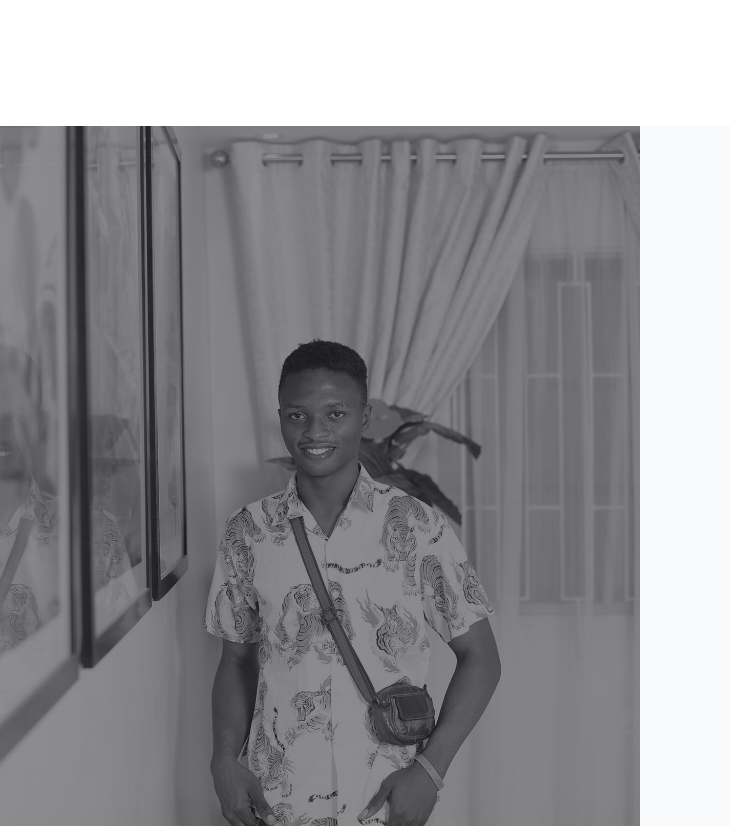
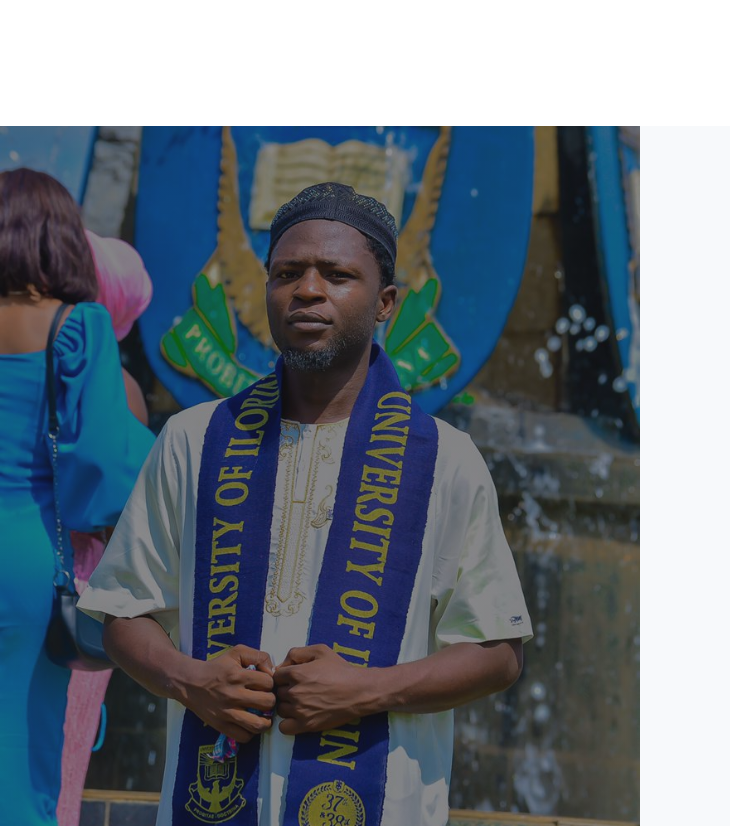
Before and after one commit to Khoykareem/khoykareem.github.io, a plain HTML site: page index.html in a window 1280 px wide. Shown: the part 2200-3028 px from the top of the page, 0-730 px from the left. Drawn offline with nearby package versions, Linux system fonts and the light colour scheme.

Commit message:
Update styles.css

```diff
--- a/css/styles.css
+++ b/css/styles.css
@@ -620,7 +620,7 @@ input[type='checkbox'] {
 /*******************/
 .split .area-1 {
 	height: 430px;
-	background: linear-gradient(to bottom right, rgba(25, 26, 29, 0.5), rgba(25, 26, 29, 0.5)), url('../images/vincent.jpg') center center no-repeat;
+	background: linear-gradient(to bottom right, rgba(25, 26, 29, 0.5), rgba(25, 26, 29, 0.5)), url('../images/kareem.jfif') center center no-repeat;
 	background-size: cover;
 }
 
```
